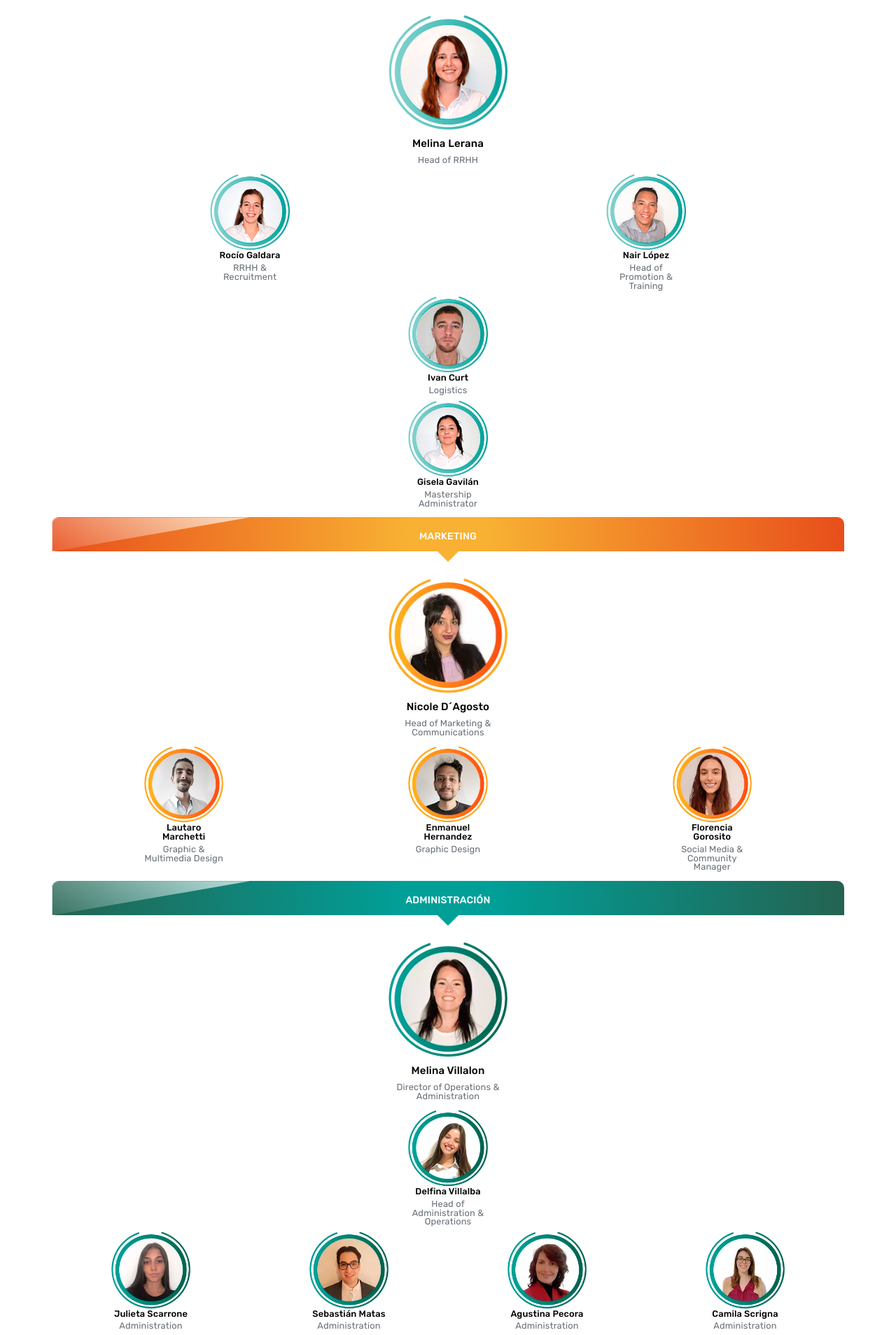
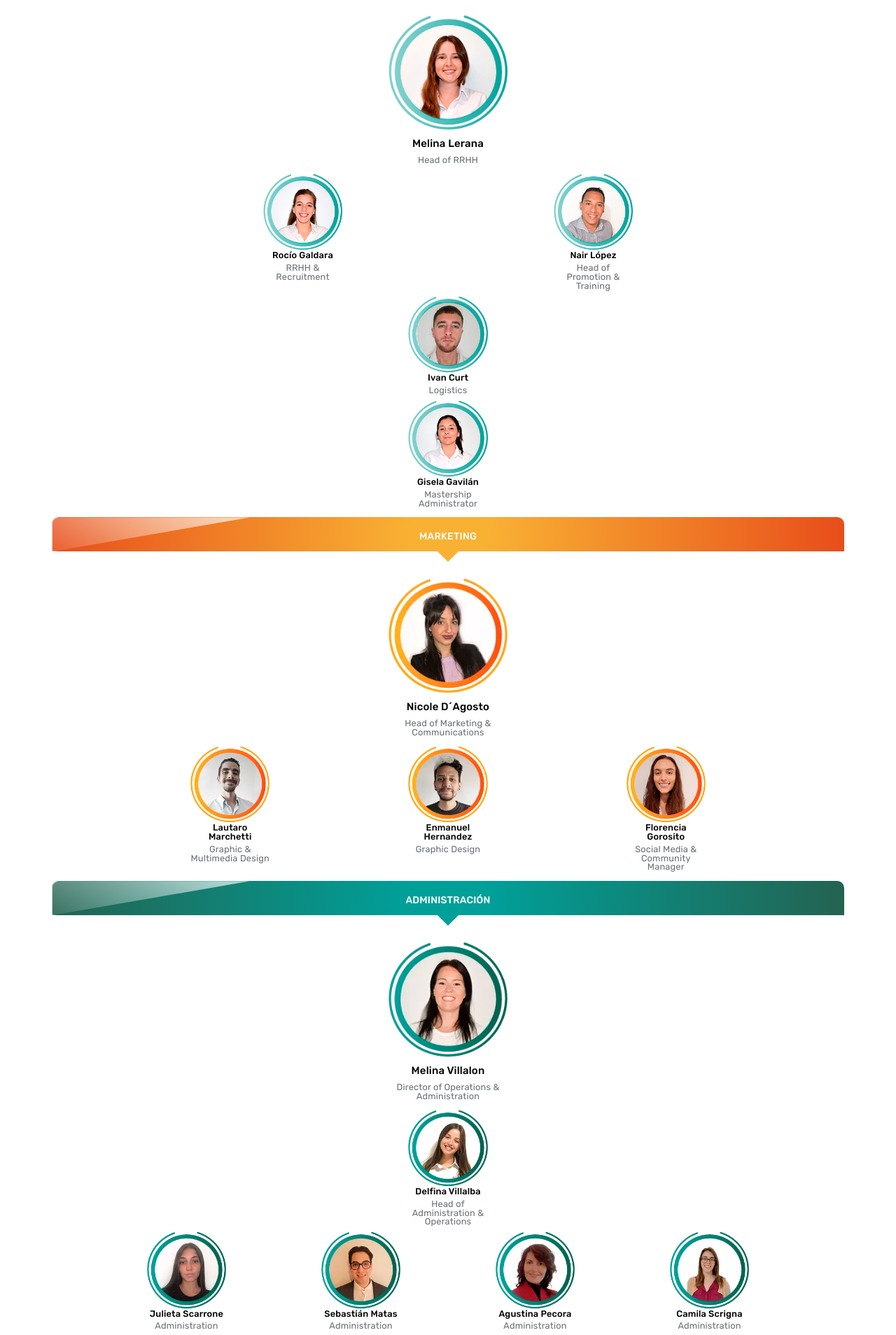
Before and after one commit to gustavo-avril/paginaweb, a PHP site: page /quienes.html in a window 1280 px wide. Shown: the part 1226-3134 px from the top of the page at 70% size. Run offline with PHP 8.4, Linux system fonts and the light colour scheme; some libraries are stand-ins or nearby versions.

Commit message:
css organigrama

```diff
--- a/quienes.html
+++ b/quienes.html
@@ -110,9 +110,9 @@
 									</div>
 								</div>
 							</div>
-							<div class="d-flex justify-content-around" id="rrhh"></div>
-							<div class="d-flex justify-content-around" id="rrhh2"></div>
-							<div class="d-flex justify-content-around" id="rrhh3"></div>
+							<div class="evenly" id="rrhh"></div>
+							<div class="evenly" id="rrhh2"></div>
+							<div class="evenly" id="rrhh3"></div>
 						</div>
 					</div>
 				</div>
@@ -137,7 +137,7 @@
 								</div>
 							  </div>
 						</div>
-						<div class="d-flex justify-content-around" id="marketing"></div>
+						<div class="evenly" id="marketing"></div>
 					</div>
 				</div>
 			</div>
@@ -162,7 +162,7 @@
 							</div>
 						</div>
 						<div class="d-flex flex-wrap" id="admin-head">
-							<div class="persona d-block">
+							<div class="persona d-block mx-auto">
 								<div class="inner">
 								  <img class="inner-image" src="./images/organigrama/delfinaV.webp" alt="Delfina Villalba">
 								</div>
@@ -173,8 +173,8 @@
 							</div>
 						</div>
 						<div>
-							<div class="d-flex justify-content-around" id="administracion"></div>
-							<div class="d-flex justify-content-around" id="emisiones"></div>
+							<div class="evenly" id="administracion"></div>
+							<div class="evenly" id="emisiones"></div>
 						</div>
 					</div>
 				</div>
@@ -214,7 +214,7 @@
 							</div>
 						</div>
 						<div>
-							<div class="d-flex justify-content-around" id="caba"></div>
+							<div class="evenly" id="caba"></div>
 						</div>
 						<div class="subtitlecomer">
 							<h5 class="right"><span class="titulo-org ">buenos aires</span></h5>
@@ -231,7 +231,7 @@
 							</div>
 						</div>
 						<div>
-							<div class="d-flex justify-content-around" id="mdp"></div>
+							<div class="evenly" id="mdp"></div>
 						</div>
 
 						<div class="subtitlecomer">
@@ -249,7 +249,7 @@
 							</div>
 						</div>
 						<div>
-							<div class="d-flex justify-content-around" id="sta"></div>
+							<div class="evenly" id="sta"></div>
 						</div>
 
 						<div class="subtitlecomer">
@@ -267,7 +267,7 @@
 							</div>
 						</div>
 						<div>
-							<div class="d-flex justify-content-around" id="cda"></div>
+							<div class="evenly" id="cda"></div>
 						</div>
 
 						<div class="subtitlecomer">
@@ -285,7 +285,7 @@
 							</div>
 						</div>
 						<div>
-							<div class="d-flex justify-content-around" id="lit"></div>
+							<div class="evenly" id="lit"></div>
 						</div>
 
 						<div class="subtitlecomer">
@@ -303,7 +303,7 @@
 							</div>
 						</div>
 						<div>
-							<div class="d-flex justify-content-around" id="nor"></div>
+							<div class="evenly" id="nor"></div>
 						</div>
 					</div>
 				</div>
@@ -329,9 +329,9 @@
 							</div>
 						</div>
 						<div>
-							<div class="d-flex justify-content-around" id="asis"></div>
-							<div class="d-flex justify-content-around" id="presta"></div>
-							<div class="d-flex justify-content-around" id="reint"></div>
+							<div class="evenly" id="asis"></div>
+							<div class="evenly" id="presta"></div>
+							<div class="evenly" id="reint"></div>
 						</div>
 					</div>
 				</div>
@@ -357,7 +357,7 @@
 							</div>
 						</div>
 						<div>
-							<div class="d-flex justify-content-around" id="soporte"></div>
+							<div class="evenly" id="soporte"></div>
 						</div>
 					</div>
 				</div>
--- a/scss/templates/_quienes.scss
+++ b/scss/templates/_quienes.scss
@@ -200,9 +200,9 @@
 		}
 	}
 }
-#subcircle{
-	width: 80%;
-  margin: 0 auto;
+.evenly{
+	display: flex;
+	justify-content: space-evenly;
 }
 .persona {
 	// -webkit-box-shadow: 0px 0px 3px 3px rgba(0, 0, 0, 0.4);
@@ -212,7 +212,7 @@
 	// border-radius: 8px;
 	//padding: 0.5em .5em;
 	width: 10%;
-	margin: 0 auto;
+	// margin: 0 auto;
 	img {
 		align-self: center;
 		width: 100%;
```
Also changed, not shown: css/style.min.css, 1 other file.
